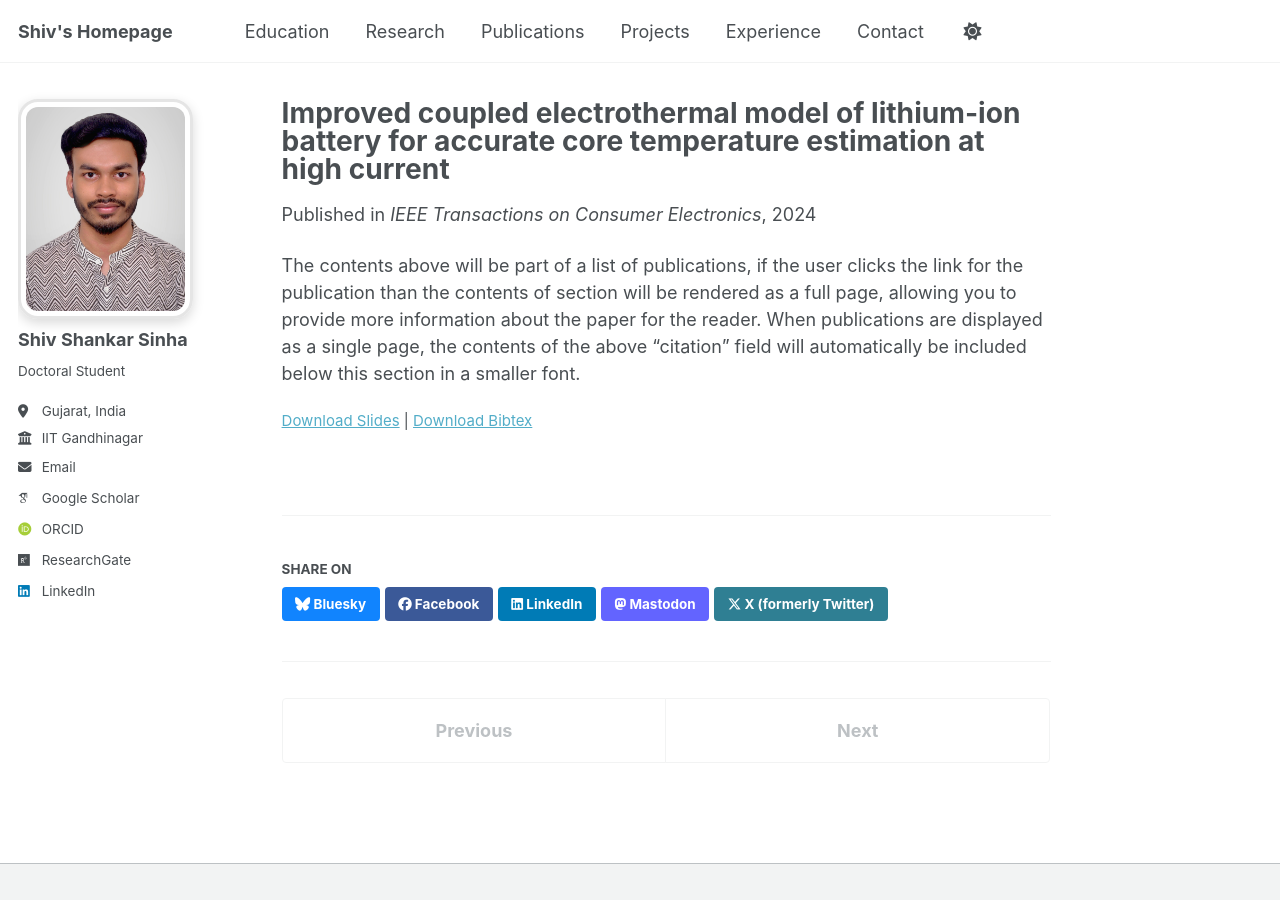
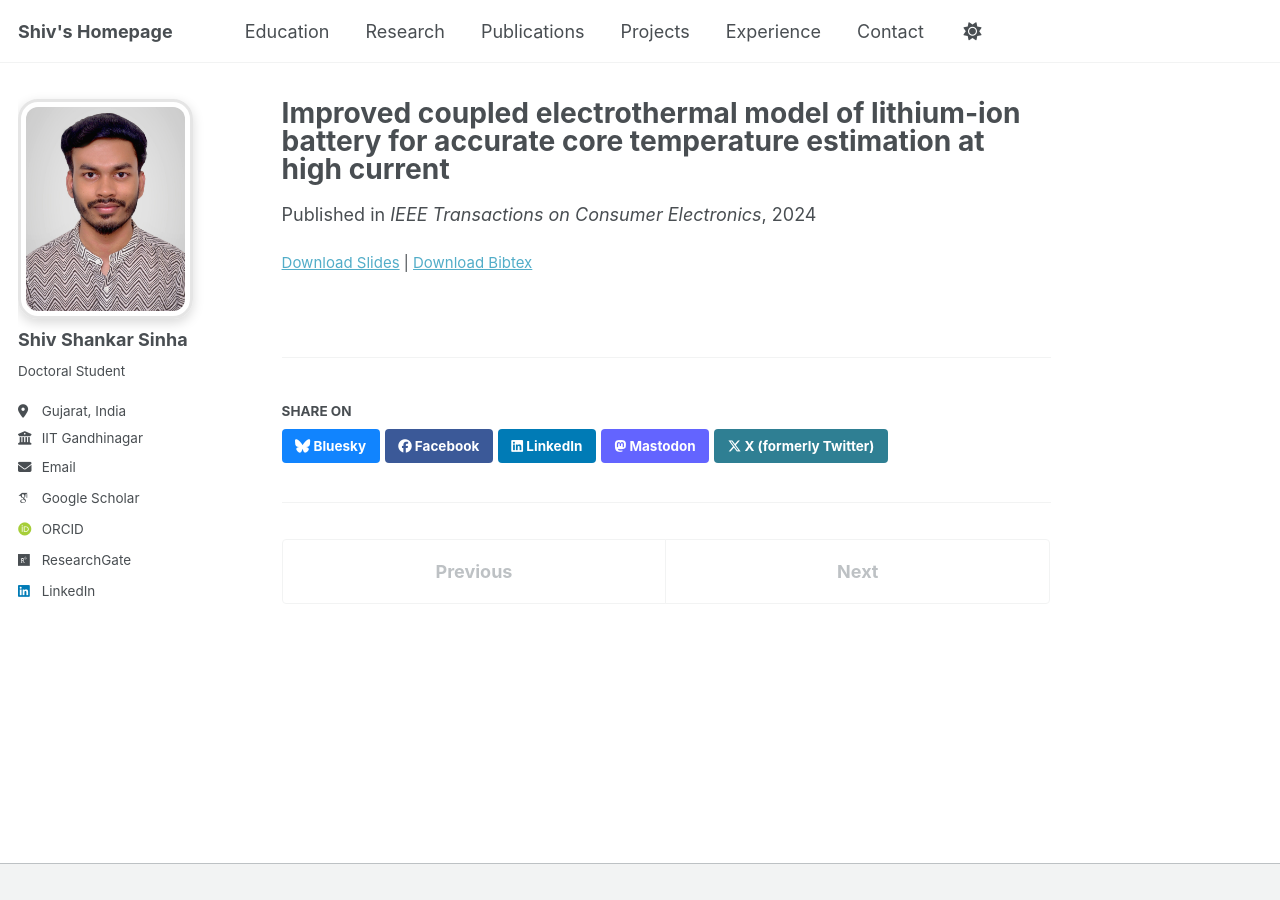
Before and after one commit to shivshankar-sinha/shivshankar-sinha.github.io, a Jekyll site: the page built from _publications/2009-10-01-paper-title-number-1.md, in a window 1280 px wide. Built offline with Jekyll 4.4.1, drawn with Linux system fonts in a browser that asks for light colours; some web fonts are replaced; a script bundle is joined from its source files by our own code; library files that are not in the unit come from our copies.

Commit message:
Update 2009-10-01-paper-title-number-1.md

```diff
--- a/_publications/2009-10-01-paper-title-number-1.md
+++ b/_publications/2009-10-01-paper-title-number-1.md
@@ -6,8 +6,7 @@ permalink: /publication/2009-10-01-paper-title-number-1
 excerpt: 'This paper involves the developement of a novel coupled electrothermal model.'
 date: 2024-08-19
 venue: 'IEEE Transactions on Consumer Electronics'
-slidesurl: 'https://academicpages.github.io/files/slides1.pdf'
+slidesurl: 'https://ieeexplore.ieee.org/stamp/stamp.jsp?arnumber=10638771'
 paperurl: 'https://academicpages.github.io/files/paper1.pdf'
 bibtexurl: 'https://academicpages.github.io/files/bibtex1.bib'
 ---
-The contents above will be part of a list of publications, if the user clicks the link for the publication than the contents of section will be rendered as a full page, allowing you to provide more information about the paper for the reader. When publications are displayed as a single page, the contents of the above "citation" field will automatically be included below this section in a smaller font.
```
